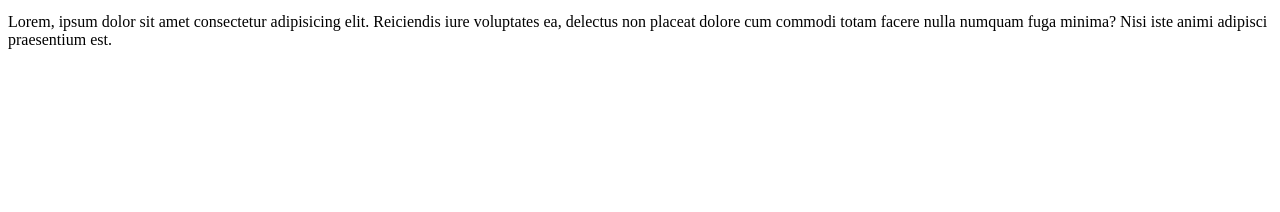
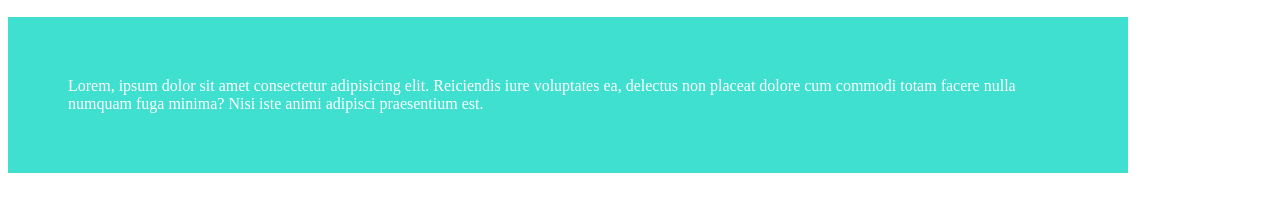
Before and after one commit to Ujjal-Programmer/My-First-Website, a plain HTML site: page index.html in a window 1280 px wide. Shown: the part 128-340 px from the top of the page. Drawn offline with Linux system fonts and the light colour scheme.

Commit message:
added Changes

```diff
--- a/index.html
+++ b/index.html
@@ -9,6 +9,6 @@
 </head>
 <body>
     <h1 class="myweb">My First Website</h1>
-    <p>Lorem, ipsum dolor sit amet consectetur adipisicing elit. Reiciendis iure voluptates ea, delectus non placeat dolore cum commodi totam facere nulla numquam fuga minima? Nisi iste animi adipisci praesentium est.</p>
+    <p class="design">Lorem, ipsum dolor sit amet consectetur adipisicing elit. Reiciendis iure voluptates ea, delectus non placeat dolore cum commodi totam facere nulla numquam fuga minima? Nisi iste animi adipisci praesentium est.</p>
 </body>
 </html>
--- a/style.css
+++ b/style.css
@@ -5,3 +5,10 @@
     margin:auto;
     padding:40px;
 }
+.design{
+    color:#ffffff;
+    background: turquoise;
+    padding: 60px;
+    margin-top: 20px;
+    width: 1000px;
+}
```
